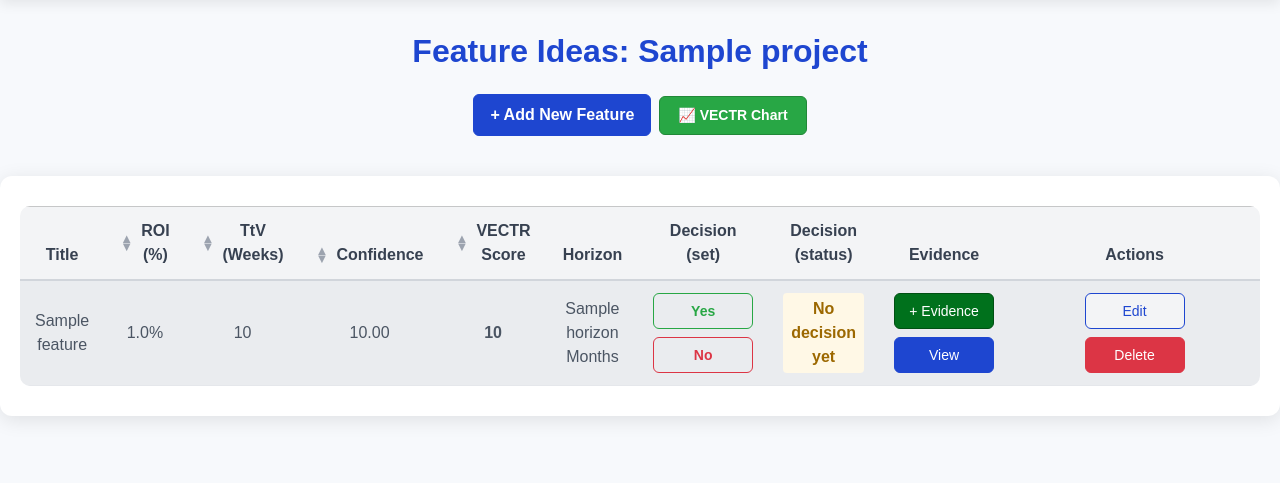
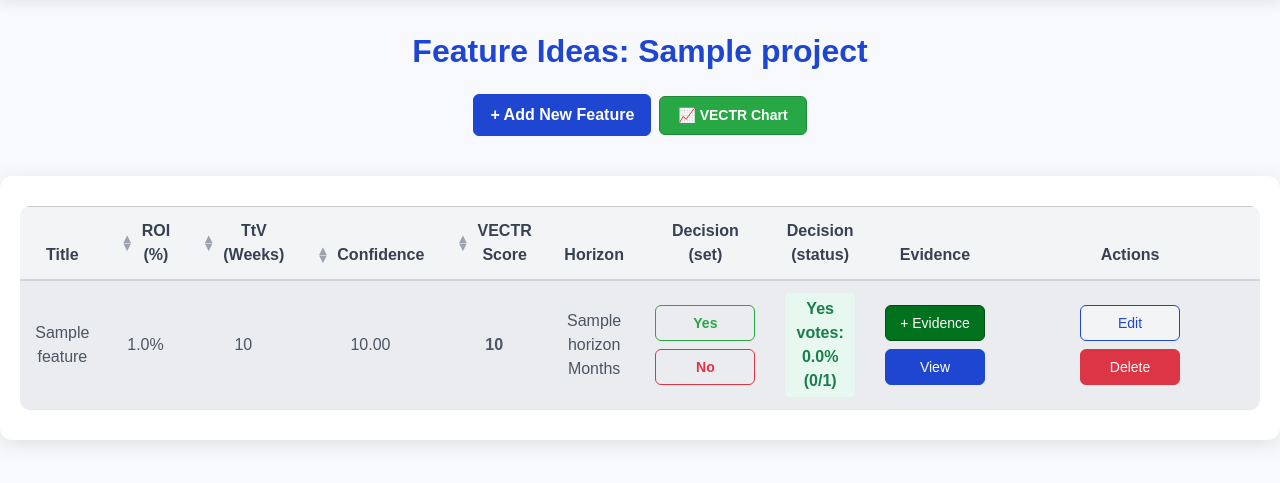
Before and after one commit to A-D-DBS-application/web-application-2025-group-39, a Flask app: template app/templates/view_features.html in a window 1280 px wide. Shown: the part 73-556 px from the top of the page. Run offline with Flask 3, Linux system fonts and the light colour scheme; the template is opened without the code that fills it: most values are stand-ins (such as "Sample title", 1, 10 or a date in 2020); parts of the project's set-up code (start-up, migrations or seed data) failed here and were passed over.

Commit message:
decision nu max 1 per profiel

```diff
--- a/app/routes.py
+++ b/app/routes.py
@@ -618,6 +618,7 @@ def view_features(project_id):
         current_sort=sort_by,
         current_direction=direction,
         can_sort=can_sort,
+        current_user=user,
     )
 
 
@@ -1489,19 +1490,23 @@ def set_feature_decision(feature_id, decision_value):
     else:
         decision_type = "Pending"
 
-    # 5) Nieuwe Decision record opslaan
+    # 5) Nieuwe Decision record opslaan of bestaande bijwerken voor deze gebruiker
     try:
-        # Save the value the template expects
-        feature.decision = decision_type
-        db.session.add(feature)
-
-        d = Decision(
-            id_feature=feature.id_feature,
-            id_company=user.id_company,
-            decision_type=decision_type,
-            reasoning=None,
-        )
-        db.session.add(d)
+        existing_decision = Decision.query.filter_by(
+            id_feature=feature.id_feature, id_profile=user.id_profile
+        ).first()
+
+        if existing_decision:
+            existing_decision.decision_type = decision_type
+        else:
+            d = Decision(
+                id_feature=feature.id_feature,
+                id_company=user.id_company,
+                id_profile=user.id_profile,
+                decision_type=decision_type,
+                reasoning=None,
+            )
+            db.session.add(d)
 
         db.session.commit()
 
--- a/app/templates/view_features.html
+++ b/app/templates/view_features.html
@@ -144,11 +144,11 @@
                 <tr>
 
                                                                                                                                                                        <!-- DEZE REGEL IS DE OPLOSSING! Definieer de variabele BOVEN de cellen (<td>) die deze variabele nodig hebben. Hierdoor is 'latest_decision' beschikbaar voor de knoppen en de status -->
-                        {% set latest_decision =
-                        feature.decisions
-                        | sort(attribute='created_at', reverse=True)
-                        | first
-                        %}
+                        {% set decisions = feature.decisions %}
+                        {% set total_votes = decisions | length %}
+                        {% set yes_votes = decisions | selectattr('decision_type', 'equalto', 'Approved') | list | length %}
+                        {% set yes_percentage = (yes_votes / total_votes * 100) if total_votes > 0 else 0 %}
+                        {% set user_decision = decisions | selectattr('id_profile', 'equalto', current_user.id_profile) | list | first %}
 
 
                     <td>{{ feature.name_feature }}</td>
@@ -188,8 +188,8 @@
                                 action="{{ url_for('main.set_feature_decision', feature_id=feature.id_feature, decision_value='Yes') }}"
                                 style="display:inline;">
                                 <button type="submit" class="btn-base table-btn btn-decision-yes
-                        {# CHECKT OF latest_decision BESTAAT EN DE TYPE 'Approved' IS #}
-                        {% if latest_decision and latest_decision.decision_type == 'Approved' %}is-selected{% endif %}"
+                        {# MARKEREN ALS DE HUIDIGE GEBRUIKER VOOR JA HEEFT GESTEMD #}
+                        {% if user_decision and user_decision.decision_type == 'Approved' %}is-selected{% endif %}"
                                     title="Keur de feature goed">
                                     Yes
                                 </button>
@@ -198,8 +198,8 @@
                                 action="{{ url_for('main.set_feature_decision', feature_id=feature.id_feature, decision_value='No') }}"
                                 style="display:inline;">
                                 <button type="submit" class="btn-base table-btn btn-decision-no
-                        {# CHECKT OF latest_decision BESTAAT EN DE TYPE 'Rejected' IS #}
-                        {% if latest_decision and latest_decision.decision_type == 'Rejected' %}is-selected{% endif %}"
+                        {# MARKEREN ALS DE HUIDIGE GEBRUIKER VOOR NEE HEEFT GESTEMD #}
+                        {% if user_decision and user_decision.decision_type == 'Rejected' %}is-selected{% endif %}"
                                     title="Keur de feature af">
                                     No
                                 </button>
@@ -209,13 +209,19 @@
                     </td>
 
                     <td>
-                        {% if latest_decision %}
-                        <span class="decision-{{ latest_decision.decision_type | lower }}">
-                            {{latest_decision.decision_type }}
-                        </span>
+                        {% if total_votes > 0 %}
+                        <div class="d-flex flex-column align-items-center gap-1">
+                            <span class="decision-approved">
+                                Yes votes: {{ yes_percentage | round(0) }}% ({{ yes_votes }}/{{ total_votes }})
+                            </span>
+                            {% if user_decision %}
+                            <span class="decision-{{ user_decision.decision_type | lower }}">
+                                Your vote: {{ user_decision.decision_type }}
+                            </span>
+                            {% endif %}
+                        </div>
                         {% else %}
-                        <span class="decision-pending">No decision yet
-                        </span>
+                        <span class="decision-pending">No votes yet</span>
                         {% endif %}
                     </td>
 
```
Also changed, not shown: app/models.py (+13 -1 lines).
